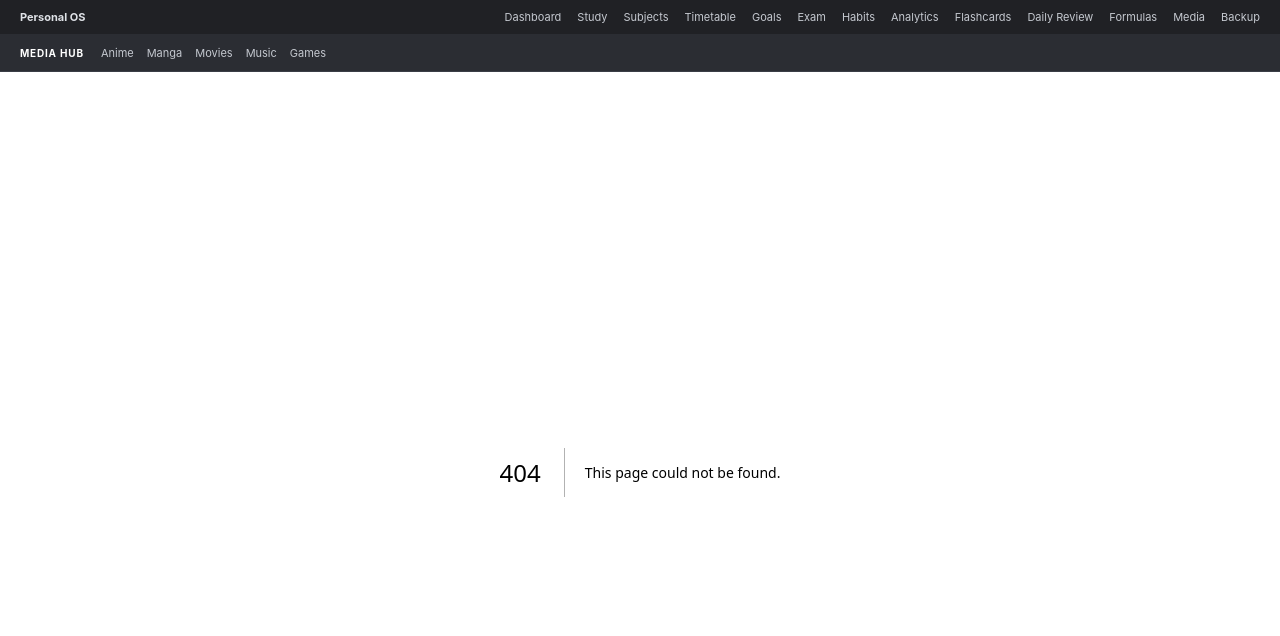
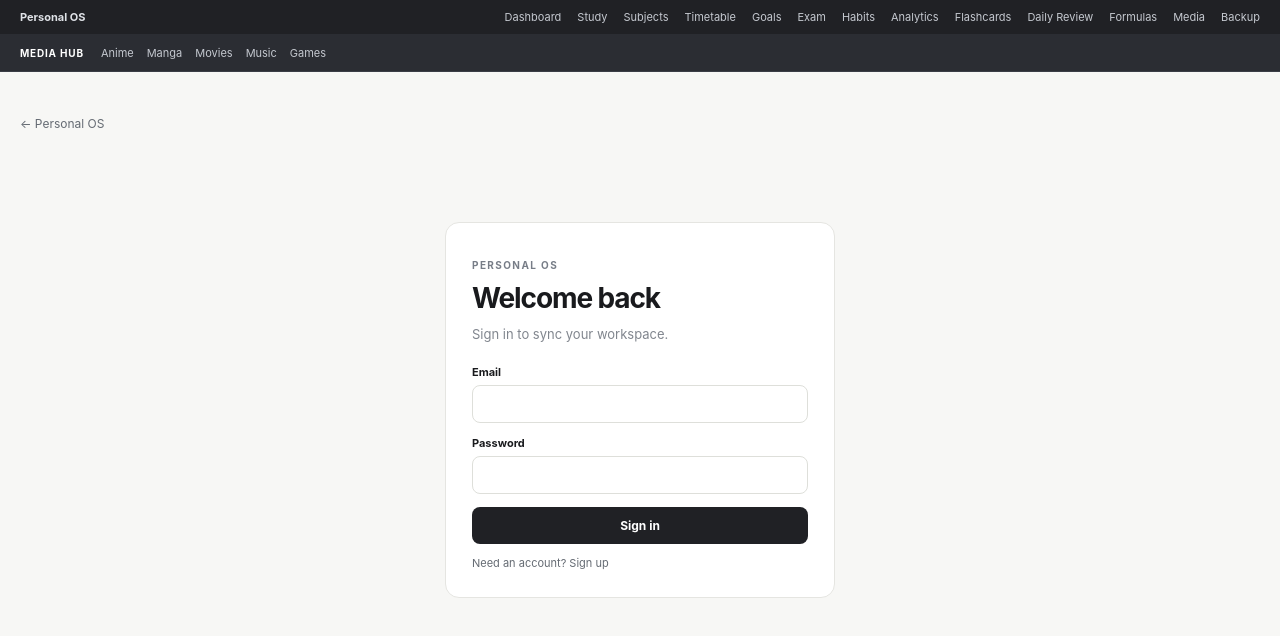
Before and after one commit to Guru934/personal-web, a Next.js app: page /login in a window 1280 px wide. Before the commit this address had no page. Shown: the top 636 px of the page. Built offline with nearby package versions, Linux system fonts and the light colour scheme.

Commit message:
Add Supabase authentication foundation

```diff
--- /dev/null
+++ b/app/login/login.css
@@ -0,0 +1 @@
+.auth{min-height:100vh;background:#f7f7f5;padding:40px 20px;font-family:Inter,system-ui;color:#191a1d}.auth>a{color:#656b73;text-decoration:none;font-size:12px}.auth section{max-width:390px;margin:90px auto;background:#fff;border:1px solid #e5e5e1;border-radius:14px;padding:26px}.auth section>p:first-child{font-size:10px;letter-spacing:.14em;color:#777d87;font-weight:750}.auth h1{font-size:28px;letter-spacing:-.04em;margin:8px 0}.auth span{font-size:13px;color:#81868e}.auth form{margin-top:22px}.auth label{display:block;font-size:11px;font-weight:700;margin:13px 0}.auth input{display:block;width:100%;margin-top:6px;padding:10px;border:1px solid #dedfda;border-radius:8px;font:inherit;font-size:13px}.auth form button{width:100%;border:0;border-radius:8px;background:#202125;color:#fff;padding:11px;font-size:12px;font-weight:650}.auth .message{font-size:12px;color:#5d6670;line-height:1.5}.auth .switch{border:0;background:transparent;color:#656b73;padding:12px 0 0;font-size:11px}
--- /dev/null
+++ b/lib/supabase-browser.ts
@@ -0,0 +1,8 @@
+import { createBrowserClient } from "@supabase/ssr";
+
+export function createSupabaseBrowserClient() {
+  const url = process.env.NEXT_PUBLIC_SUPABASE_URL;
+  const key = process.env.NEXT_PUBLIC_SUPABASE_PUBLISHABLE_KEY ?? process.env.NEXT_PUBLIC_SUPABASE_ANON_KEY;
+  if (!url || !key) return null;
+  return createBrowserClient(url, key);
+}
--- a/package.json
+++ b/package.json
@@ -1 +1 @@
-{"name":"personal-os","version":"0.1.0","private":true,"scripts":{"dev":"next dev","build":"next build","start":"next start"},"dependencies":{"@supabase/supabase-js":"^2.112.4","lucide-react":"latest","next":"latest","react":"latest","react-dom":"latest"},"devDependencies":{"@tailwindcss/postcss":"latest","@types/node":"latest","@types/react":"latest","@types/react-dom":"latest","postcss":"latest","tailwindcss":"latest","typescript":"latest"}}
+{"name":"personal-os","version":"0.1.0","private":true,"scripts":{"dev":"next dev","build":"next build","start":"next start"},"dependencies":{"@supabase/ssr":"^0.12.5","@supabase/supabase-js":"^2.112.4","lucide-react":"latest","next":"latest","react":"latest","react-dom":"latest"},"devDependencies":{"@tailwindcss/postcss":"latest","@types/node":"latest","@types/react":"latest","@types/react-dom":"latest","postcss":"latest","tailwindcss":"latest","typescript":"latest"}}
```
Also changed, not shown: app/login/page.tsx (added, +5 -0 lines), lib/supabase-server.ts (added, +12 -0 lines), proxy.ts (added, +15 -0 lines), 1 other file (tests, documents, lock files or other folders).
